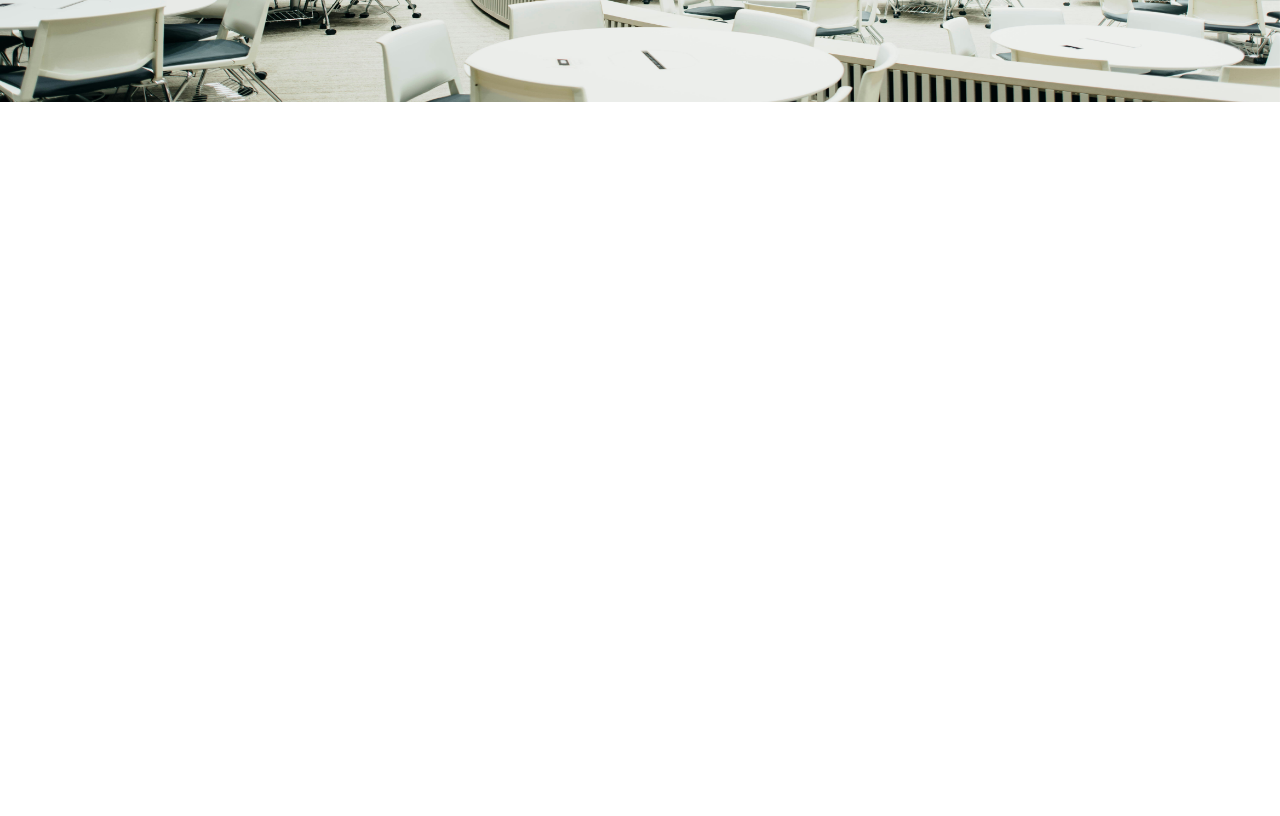
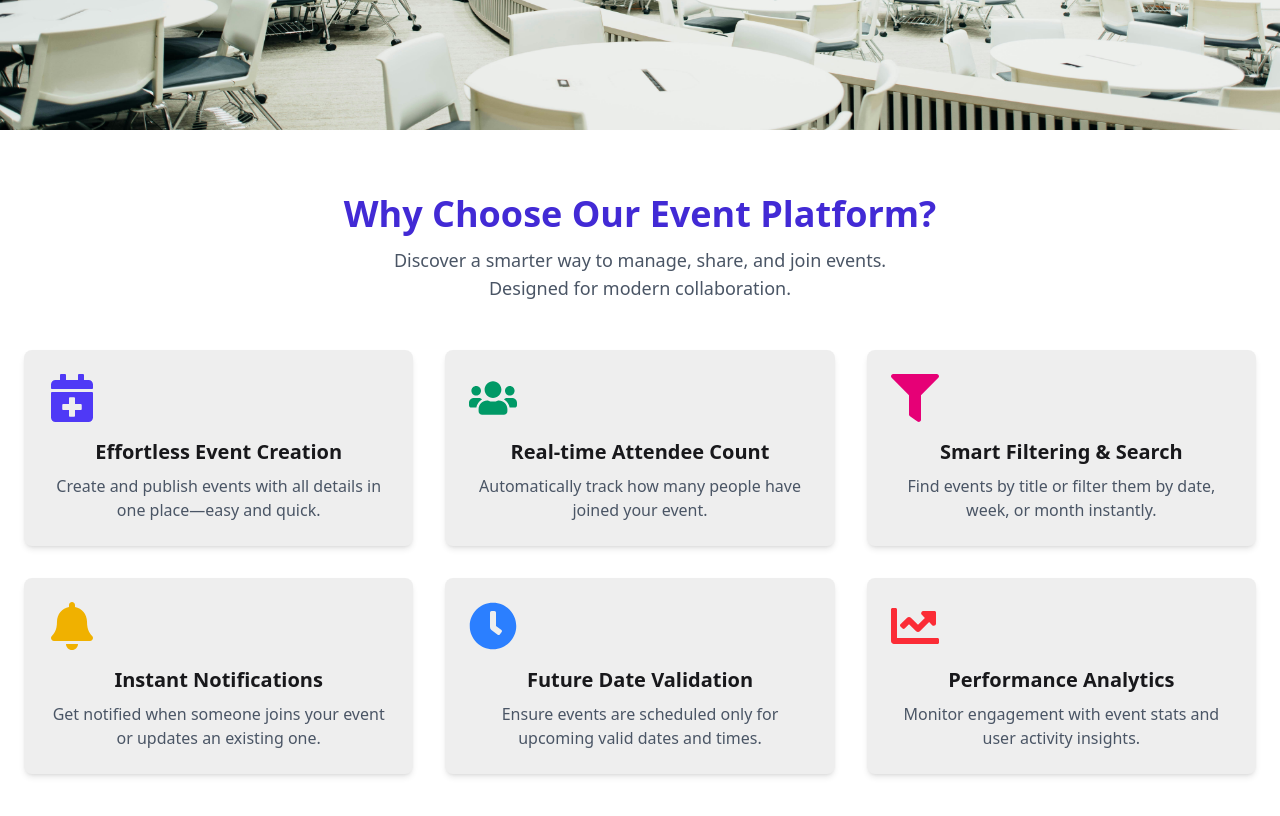
Before and after one commit to rownakabdullahomi/EventLy_Client, a React (Vite) app: page / in a window 1280 px wide. Shown: the part 520-1336 px from the top of the page. Before the commit the page ends 800 px from the top, so only its background shows below. Built offline with nearby package versions, Linux system fonts and the light colour scheme; no server answers; grey boxes are pictures that could not be loaded.

Commit message:
features section added

```diff
--- a/package.json
+++ b/package.json
@@ -17,6 +17,7 @@
     "localforage": "^1.10.0",
     "match-sorter": "^8.0.3",
     "react": "^19.1.0",
+    "react-awesome-reveal": "^4.3.1",
     "react-dom": "^19.1.0",
     "react-hook-form": "^7.59.0",
     "react-hot-toast": "^2.5.2",
--- /dev/null
+++ b/src/components/Avalability.jsx
@@ -0,0 +1,34 @@
+import Headings from "../shared/Headings";
+
+
+const availabilityData = [
+  { name: "Offices", imgSrc: "https://cdn-icons-png.flaticon.com/128/1518/1518379.png" },
+  { name: "Industrial", imgSrc: "https://cdn-icons-png.flaticon.com/128/2942/2942169.png" },
+  { name: "Residential", imgSrc: "https://cdn-icons-png.flaticon.com/128/16437/16437807.png" },
+  { name: "University", imgSrc: "https://cdn-icons-png.flaticon.com/128/8074/8074800.png" },
+  { name: "Hospitals", imgSrc: "https://cdn-icons-png.flaticon.com/128/4521/4521422.png" },
+  { name: "Railways", imgSrc: "https://cdn-icons-png.flaticon.com/128/2062/2062153.png" },
+  { name: "Government", imgSrc: "https://cdn-icons-png.flaticon.com/128/6715/6715844.png" },
+  { name: "Restaurants", imgSrc: "https://cdn-icons-png.flaticon.com/512/2921/2921822.png" },
+];
+
+const Availability = () => {
+  return (
+    <div className="px-4 lg:px-6">
+      <Headings
+        heading={"Bringing Convenience Everywhere!"}
+        subHeading={"No matter where you are, our services are designed for you."}
+      ></Headings>
+      <div className="grid grid-cols-2 md:grid-cols-4 gap-10 justify-center items-center">
+        {availabilityData.map((item, index) => (
+          <div key={index} className="flex flex-col items-center">
+            <img src={item.imgSrc} alt={item.name} className="w-20 h-20" />
+            <p className="text-lg font-semibold mt-2">{item.name}</p>
+          </div>
+        ))}
+      </div>
+    </div>
+  );
+};
+
+export default Availability;
--- a/src/components/Banner.jsx
+++ b/src/components/Banner.jsx
@@ -29,42 +29,42 @@ const Banner = () => {
           <img
             src={slide2}
             alt="Slide 1"
-            className="w-full h-[550px] "
+            className="w-full h-[650px] "
           />
         </SwiperSlide>
         <SwiperSlide>
           <img
             src={slide3}
             alt="Slide 1"
-            className="w-full h-[550px] "
+            className="w-full h-[650px] "
           />
         </SwiperSlide>
         <SwiperSlide>
           <img
             src={slide4}
             alt="Slide 1"
-            className="w-full h-[550px] "
+            className="w-full h-[650px] "
           />
         </SwiperSlide>
         <SwiperSlide>
           <img
             src={slide5}
             alt="Slide 1"
-            className="w-full h-[550px] "
+            className="w-full h-[650px] "
           />
         </SwiperSlide>
         <SwiperSlide>
           <img
             src={slide6}
             alt="Slide 1"
-            className="w-full h-[550px] "
+            className="w-full h-[650px] "
           />
         </SwiperSlide>
         <SwiperSlide>
           <img
             src={slide1}
             alt="Slide 1"
-            className="w-full h-[550px] "
+            className="w-full h-[650px] "
           />
         </SwiperSlide>
       </Swiper>
--- /dev/null
+++ b/src/components/Features.jsx
@@ -0,0 +1,79 @@
+/* eslint-disable no-unused-vars */
+import { FaCalendarPlus, FaUsers, FaFilter, FaBell, FaClock, FaChartLine } from "react-icons/fa";
+import { Bounce, Slide, Fade } from "react-awesome-reveal";
+
+const Features = () => {
+  const features = [
+    {
+      id: 1,
+      title: "Effortless Event Creation",
+      description: "Create and publish events with all details in one place—easy and quick.",
+      icon: <FaCalendarPlus className="text-5xl text-indigo-600" />,
+      animation: Bounce,
+    },
+    {
+      id: 2,
+      title: "Real-time Attendee Count",
+      description: "Automatically track how many people have joined your event.",
+      icon: <FaUsers className="text-5xl text-emerald-600" />,
+      animation: Slide,
+    },
+    {
+      id: 3,
+      title: "Smart Filtering & Search",
+      description: "Find events by title or filter them by date, week, or month instantly.",
+      icon: <FaFilter className="text-5xl text-pink-600" />,
+      animation: Fade,
+    },
+    {
+      id: 4,
+      title: "Instant Notifications",
+      description: "Get notified when someone joins your event or updates an existing one.",
+      icon: <FaBell className="text-5xl text-yellow-500" />,
+      animation: Bounce,
+    },
+    {
+      id: 5,
+      title: "Future Date Validation",
+      description: "Ensure events are scheduled only for upcoming valid dates and times.",
+      icon: <FaClock className="text-5xl text-blue-500" />,
+      animation: Slide,
+    },
+    {
+      id: 6,
+      title: "Performance Analytics",
+      description: "Monitor engagement with event stats and user activity insights.",
+      icon: <FaChartLine className="text-5xl text-red-500" />,
+      animation: Fade,
+    },
+  ];
+
+  return (
+    <section className="bg-base-100 px-4 lg:px-6 py-16">
+
+      <div className="text-center mb-12">
+        <h2 className="text-4xl font-bold text-primary mb-3">
+          Why Choose Our Event Platform?
+        </h2>
+        <p className="text-lg text-gray-600 max-w-xl mx-auto">
+          Discover a smarter way to manage, share, and join events. Designed for modern collaboration.
+        </p>
+      </div>
+
+      {/* Feature Cards */}
+      <div className="grid grid-cols-1 md:grid-cols-2 lg:grid-cols-3 gap-8 mt-10">
+        {features.map(({ id, title, description, icon, animation: Animation }) => (
+          <Animation key={id} duration={1500}>
+            <div className="bg-base-300 rounded-lg shadow-md p-6 text-center hover:shadow-xl transition duration-300">
+              <div className="mb-4">{icon}</div>
+              <h3 className="text-xl font-semibold mb-2">{title}</h3>
+              <p className="text-gray-600">{description}</p>
+            </div>
+          </Animation>
+        ))}
+      </div>
+    </section>
+  );
+};
+
+export default Features;
--- a/src/components/Navbar.jsx
+++ b/src/components/Navbar.jsx
@@ -73,7 +73,7 @@ const Navbar = () => {
   );
 
   return (
-    <div  id="navbar" className="navbar bg-base-100 shadow-sm px-4 lg:px-6">
+    <div  id="navbar" className="navbar shadow-sm px-4 lg:px-6">
 
         <div className="  navbar-start">
           <div className="dropdown">
--- a/src/layouts/MainLayout.jsx
+++ b/src/layouts/MainLayout.jsx
@@ -17,7 +17,7 @@ const MainLayout = () => {
       />
 
       {/* Navbar */}
-      <nav className="w-full sticky backdrop-blur-md backdrop-saturate-150 bg-white/30 text-base shadow-md top-0 z-50">
+      <nav className="w-full fixed backdrop-blur-md backdrop-saturate-150 bg-white/30 text-white shadow-md top-0 z-50">
         <Navbar />
       </nav>
 
--- a/src/pages/Home.jsx
+++ b/src/pages/Home.jsx
@@ -1,9 +1,12 @@
+
 import Banner from "../components/Banner";
+import Features from "../components/Features";
 
 const Home = () => {
   return (
     <div>
-      <Banner />
+      <section><Banner /></section>
+      <section><Features /></section>
     </div>
   );
 };
```
Also changed, not shown: 1 other file (tests, documents, lock files or other folders).
